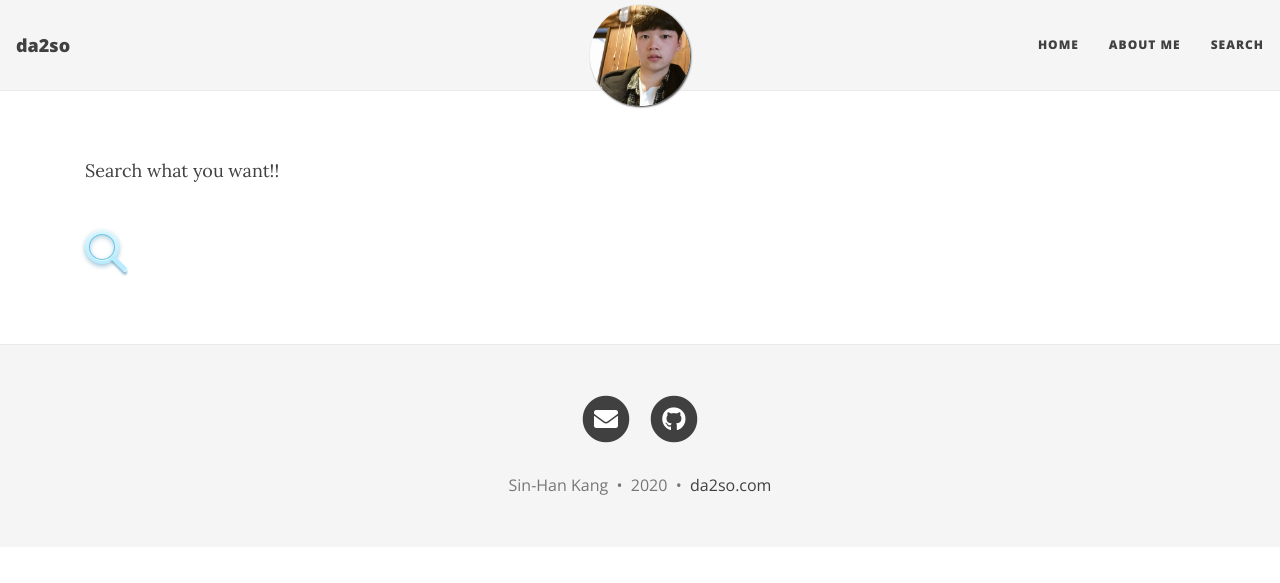
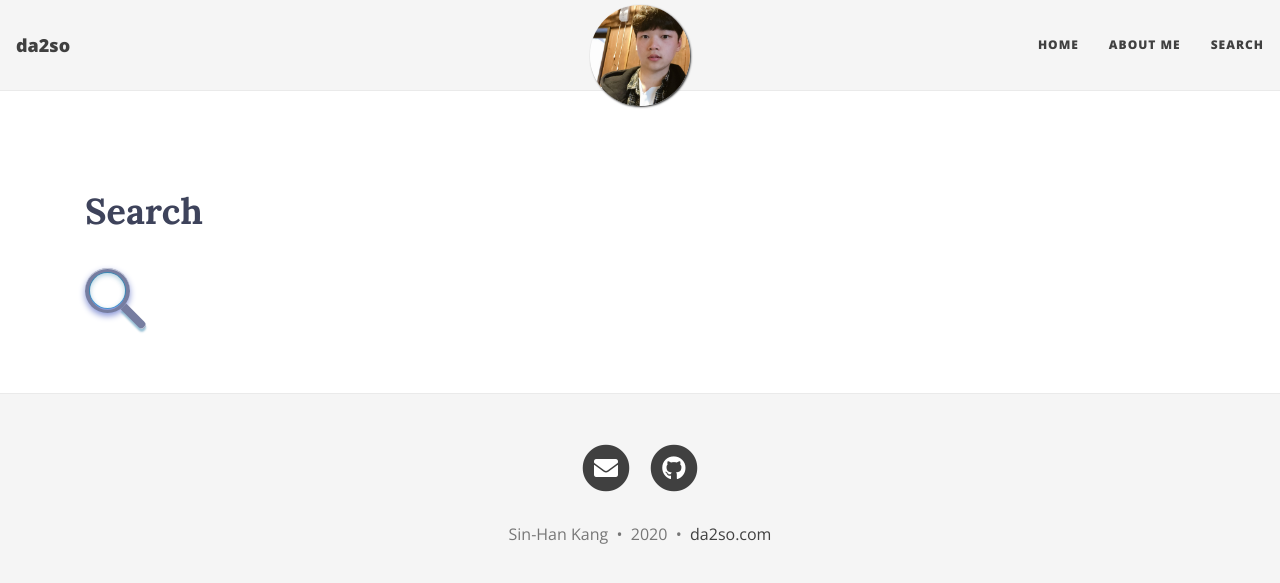
Before and after one commit to da2so/da2so.github.io, a Jekyll site: the page built from search.html, in a window 1280 px wide. Shown: the top 583 px of the page. Built offline with Jekyll 4.4.1, drawn with Linux system fonts in a browser that asks for light colours; nearby versions of some CDN libraries; comment, search, counter and statistics services are not loaded.

Commit message:
upload search

```diff
--- a/assets/css/main.css
+++ b/assets/css/main.css
@@ -928,55 +928,18 @@ pre {
 }
 
 
-p.s {
-    z-index: 4;
-    position: relative;
-    padding: 5px;
-    line-height: 0;
-    border-radius: 100px;
-    background: #b9ecfe;
-    background-image: -webkit-linear-gradient(#dbf6ff,#b9ecfe);
-    background-image: -moz-linear-gradient(#dbf6ff,#b9ecfe);
-    display: inline-block;
-    box-shadow: inset 0 1px 0 rgba(255,255,255,.6), 0 2px 5px rgba(0,100,150,.4);
-}
-
-p.s:hover {
-    box-shadow: inset 0 1px 0 rgba(255,255,255,.6), 0 2px 3px 2px rgba(100,200,255,.5);
-}
-
-p.s:after {
-    content: '';
-    display: block;
-    position: absolute;
-    width: 5px;
-    height: 20px;
-    background: #b9ecfe;
-    bottom: -10px;
-    right: -3px;
-    border-radius: 0 0 5px 5px;
-    -webkit-transform: rotate(-45deg);
-    -moz-transform: rotate(-45deg);
-    box-shadow: inset 0 -1px 0 rgbA(255,255,255,.6), -2px 2px 2px rgba(0,100,150,.4);
-}
-
-p.s:hover:after {
-    box-shadow: inset 0 -1px 0 rgba(255,255,255,.6), -2px 2px 2px 1px rgba(100,200,255,.5);
-}
-
-
 #search-input {
     -webkit-appearance: none;
     font-family: Helvetica Neue, Helvetica, Arial, sans-serif;
-    width: 24px;
+    width: 35px;
     padding: 0 10px;
-    height: 24px;
-    font-size: 14px;
+    height: 35px;
+    font-size: 17px;
     color: #666;
     line-height: 24px;
     border: 0;
     border-radius: 50px;
-    box-shadow: 0 0 0 1px rgba(0,150,200,.5), inset 0 2px 5px rgba(0,100,150,.3), 0 2px 0 rgba(255,255,255,.6);
+    box-shadow: 0 0 0 1px rgba(0,150,200,.5), inset 0 2px 5px rgba(0,100,150,.3), 0 2px 0 rgba(137, 150, 214, 1);
     position: relative;
     z-index: 5;
     -webkit-transition: .3s ease;
@@ -985,5 +948,41 @@ p.s:hover:after {
 
 #search-input:focus {
     outline: none;
-    width: 180px;
+    width: 550px;
 }
+
+p.s {
+    z-index: 4;
+    position: relative;
+    padding: 5px;
+    line-height: 0;
+    border-radius: 100px;
+    background: #767DA0;
+    background-image: -webkit-linear-gradient(#767DA0,#767DA0);
+    background-image: -moz-linear-gradient(#767DA0,#767DA0);
+    display: inline-block;
+    box-shadow: inset 0 1px 0 rgba(255,255,255,.6), 0 3px 6px rgba(137, 150, 214, 1);
+}
+
+p.s:hover {
+    box-shadow: inset 0 1px 0 rgba(255,255,255,.6), 0 3px 4px 4px rgba(137, 150, 214, 1);
+}
+
+p.s:after {
+    content: '';
+    display: block;
+    position: absolute;
+    width: 8px;
+    height: 30px;
+    background: #767DA0;
+    bottom: -19px;
+    right: -8px;
+    border-radius: 0 0 5px 5px;
+    -webkit-transform: rotate(-45deg);
+    -moz-transform: rotate(-45deg);
+    box-shadow: inset 0 -1px 0 rgbA(255,255,255,.6), -2px 2px 2px rgba(0,100,150,.4);
+}
+
+p.s:hover:after {
+    box-shadow: inset 0 -1px 0 rgba(255,255,255,.6), -2px 2px 2px 1px rgba(137, 150, 214, 1);
+}
--- a/search.html
+++ b/search.html
@@ -6,8 +6,6 @@ permalink: /search/
 
 <link rel="stylesheet" href="./search_css/style.css">
 
-
-<br>Search what you want!! </br>
 <div id="results">
   <h1><!-- `key` listing for `value` --></h1>
 
@@ -18,7 +16,9 @@ permalink: /search/
 <div id="search-container">
 
 <!-- Html Elements for Search -->
-
+<div style="color: #3E435B; font-size: 2em; font-weight: 900;">
+<br>Search</br>
+</div>
 <!--input type="text" id="search-input" placeholder="search..."-->
 <p class="s"><input name="search" id="search-input" type="search-input"></p>
 <ul id="results-container"></ul>
```
Also changed, not shown: search_css/style.css (+16 -16 lines), 1 other file.
